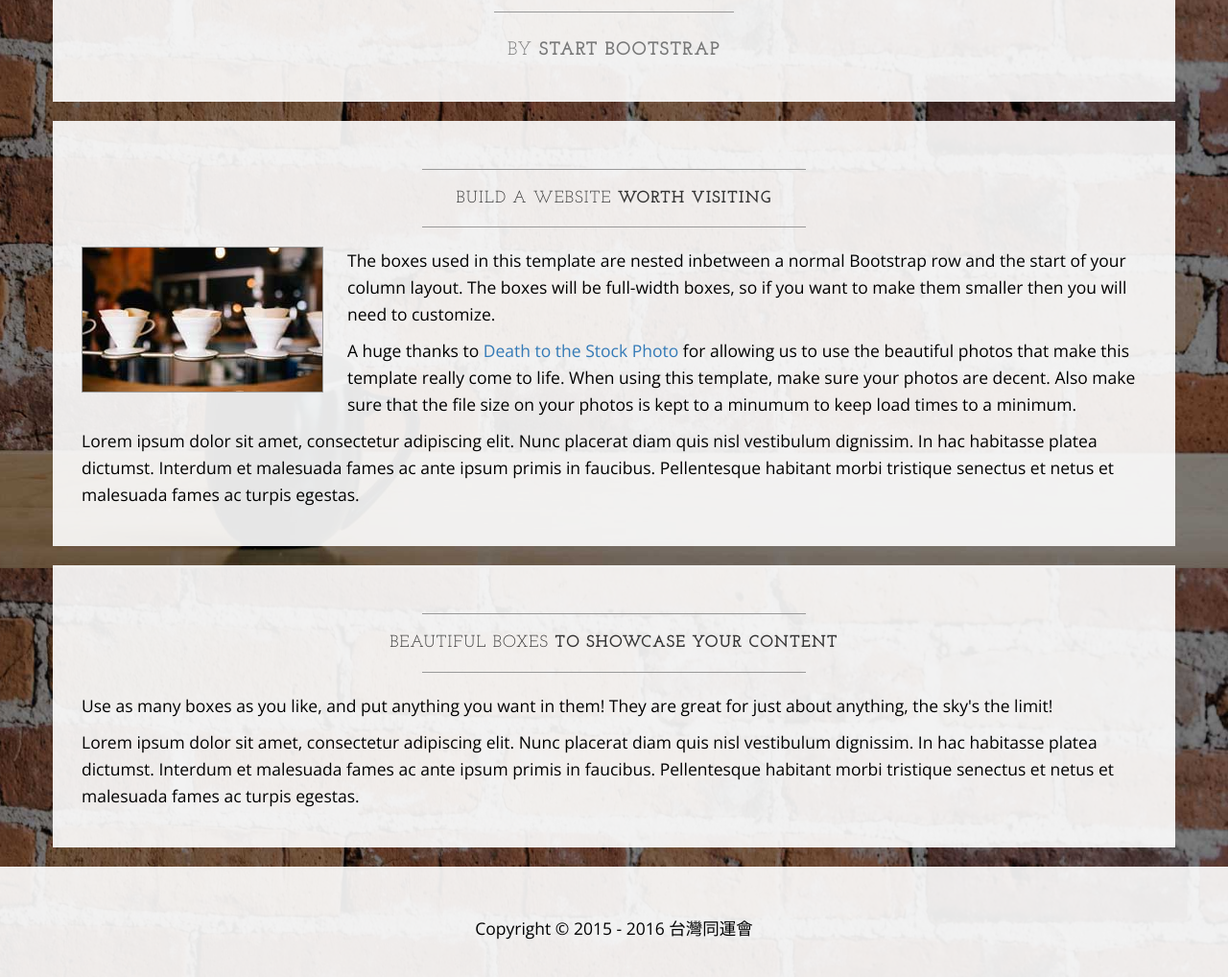
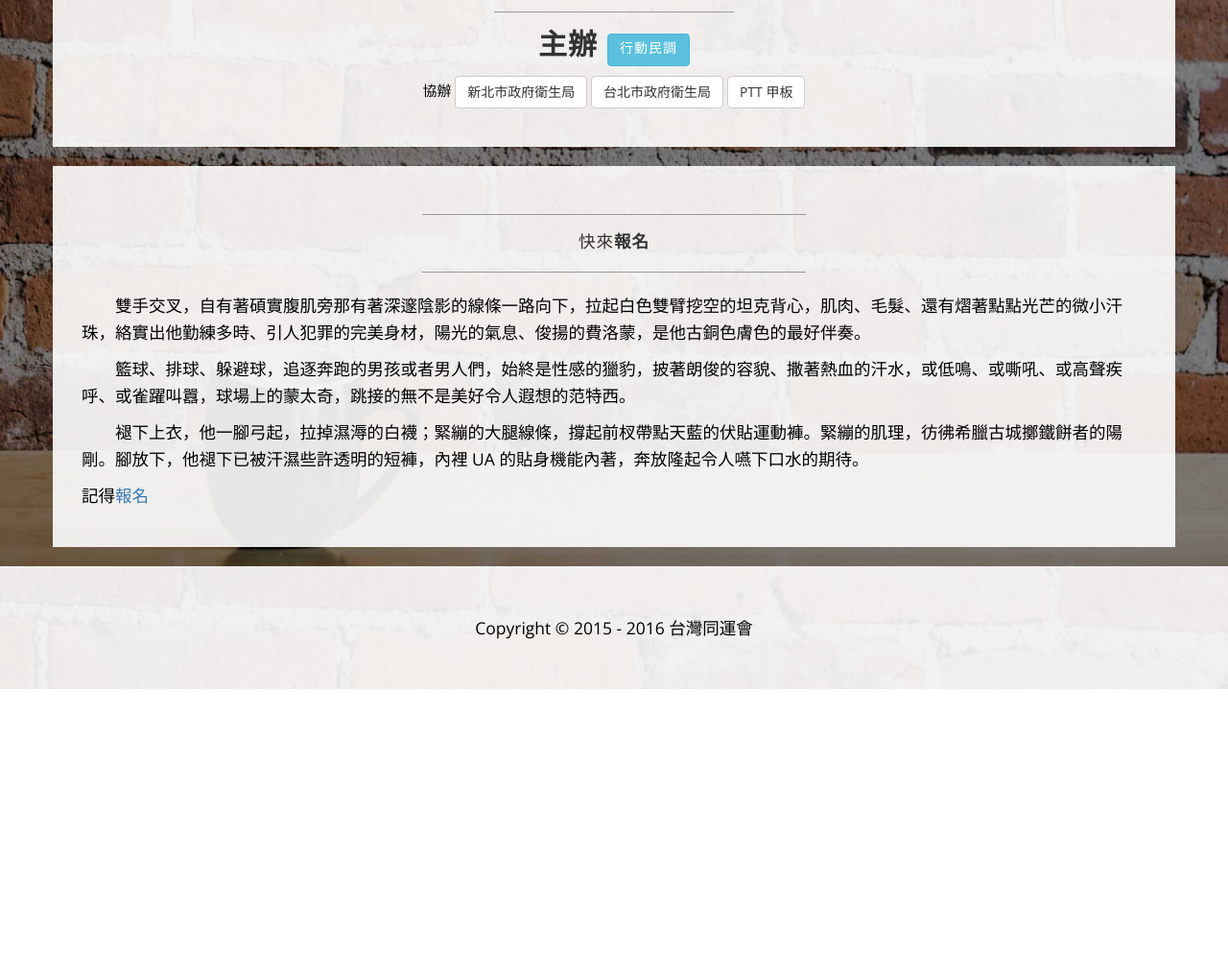
Before and after one commit to lgbt-sport-tw/lgbt-sport-tw.github.io, a plain HTML site: page 2015/index.html in a window 1280 px wide. Shown: the part 1008-2026 px from the top of the page at 96% size. After the commit the page ends 1726 px from the top, so only its background shows below. Drawn offline with nearby package versions, Linux system fonts and the light colour scheme.

Commit message:
首頁修改 * 加上主辦協辦單位 * 增加一篇公告

```diff
--- a/2015/index.html
+++ b/2015/index.html
@@ -57,14 +57,20 @@
                     <li>
                         <a href="index.html">Home</a>
                     </li>
-                    <li>
+                    <li class="hidden-sm hidden-md">
                         <a href="about.html">About</a>
                     </li>
-                    <li>
-                        <a href="blog.html">Blog</a>
+                    <li class="hidden-sm">
+                        <a href="http://lgbt-sport-tw.kktix.cc/events/2016-sport">Register</a>
                     </li>
                     <li>
-                        <a href="contact.html">Contact</a>
+                        <a href="location.html">Location</a>
+                    </li>
+                    <li>
+                        <a href="schedule.html">Schedule</a>
+                    </li>
+                    <li>
+                        <a href="sponsor.html">Sponsor</a>
                     </li>
                 </ul>
             </div>
@@ -113,10 +119,17 @@
                     <h1 class="brand-name">台灣同運會</h1>
                     <hr class="tagline-divider">
                     <h2>
-                        <small>By
-                            <strong>Start Bootstrap</strong>
+                        主辦
+                        <a class="btn btn-info">行動民調</a>
+                    </h2>
+                    <p>
+                        <small>
+                            協辦
+                            <a class="btn btn-default">新北市政府衛生局</a>
+                            <a class="btn btn-default">台北市政府衛生局</a>
+                            <a class="btn btn-default">PTT 甲板</a>
                         </small>
-                    </h2>
+                    </p>
                 </div>
             </div>
         </div>
@@ -125,20 +138,19 @@
             <div class="box">
                 <div class="col-lg-12">
                     <hr>
-                    <h2 class="intro-text text-center">Build a website
-                        <strong>worth visiting</strong>
+                    <h2 class="intro-text text-center">
+                        快來<strong>報名</strong>
                     </h2>
                     <hr>
-                    <img class="img-responsive img-border img-left" src="img/intro-pic.jpg" alt="">
-                    <hr class="visible-xs">
-                    <p>The boxes used in this template are nested inbetween a normal Bootstrap row and the start of your column layout. The boxes will be full-width boxes, so if you want to make them smaller then you will need to customize.</p>
-                    <p>A huge thanks to <a href="http://join.deathtothestockphoto.com/" target="_blank">Death to the Stock Photo</a> for allowing us to use the beautiful photos that make this template really come to life. When using this template, make sure your photos are decent. Also make sure that the file size on your photos is kept to a minumum to keep load times to a minimum.</p>
-                    <p>Lorem ipsum dolor sit amet, consectetur adipiscing elit. Nunc placerat diam quis nisl vestibulum dignissim. In hac habitasse platea dictumst. Interdum et malesuada fames ac ante ipsum primis in faucibus. Pellentesque habitant morbi tristique senectus et netus et malesuada fames ac turpis egestas.</p>
+                    <p style="text-indent: 2em;">雙手交叉，自有著碩實腹肌旁那有著深邃陰影的線條一路向下，拉起白色雙臂挖空的坦克背心，肌肉、毛髮、還有熠著點點光芒的微小汗珠，絡實出他勤練多時、引人犯罪的完美身材，陽光的氣息、俊揚的費洛蒙，是他古銅色膚色的最好伴奏。</p>
+                    <p style="text-indent: 2em;">籃球、排球、躲避球，追逐奔跑的男孩或者男人們，始終是性感的獵豹，披著朗俊的容貌、撒著熱血的汗水，或低鳴、或嘶吼、或高聲疾呼、或雀躍叫囂，球場上的蒙太奇，跳接的無不是美好令人遐想的范特西。</p>
+                    <p style="text-indent: 2em;">褪下上衣，他一腳弓起，拉掉濕溽的白襪；緊繃的大腿線條，撐起前杈帶點天藍的伏貼運動褲。緊繃的肌理，彷彿希臘古城擲鐵餅者的陽剛。腳放下，他褪下已被汗濕些許透明的短褲，內裡 UA 的貼身機能內著，奔放隆起令人嚥下口水的期待。</p>
+                    <p>記得<a href="http://lgbt-sport-tw.kktix.cc/events/2016-sport">報名</a></p>
                 </div>
             </div>
         </div>
 
-        <div class="row">
+<!--         <div class="row">
             <div class="box">
                 <div class="col-lg-12">
                     <hr>
@@ -146,11 +158,13 @@
                         <strong>to showcase your content</strong>
                     </h2>
                     <hr>
+                    <img class="img-responsive img-border img-left" src="img/intro-pic.jpg" alt="">
+                    <hr class="visible-xs">
                     <p>Use as many boxes as you like, and put anything you want in them! They are great for just about anything, the sky's the limit!</p>
                     <p>Lorem ipsum dolor sit amet, consectetur adipiscing elit. Nunc placerat diam quis nisl vestibulum dignissim. In hac habitasse platea dictumst. Interdum et malesuada fames ac ante ipsum primis in faucibus. Pellentesque habitant morbi tristique senectus et netus et malesuada fames ac turpis egestas.</p>
                 </div>
             </div>
-        </div>
+        </div> -->
 
     </div>
     <!-- /.container -->
```
